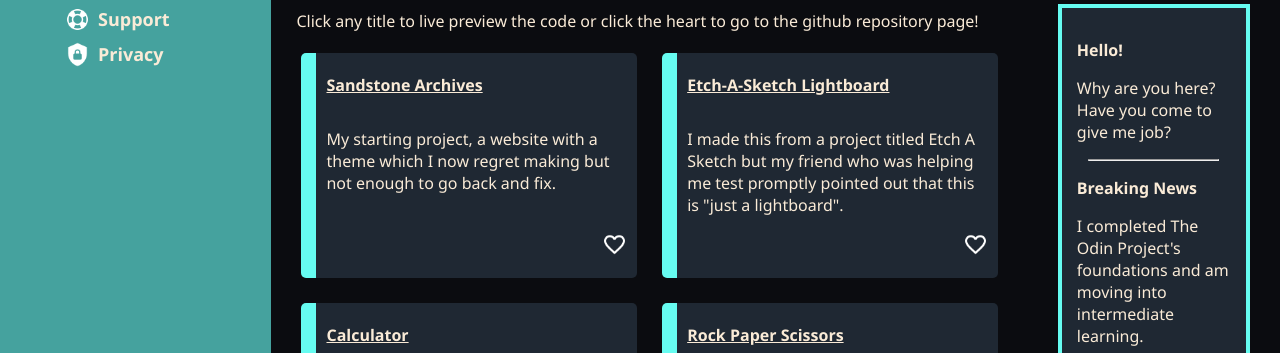
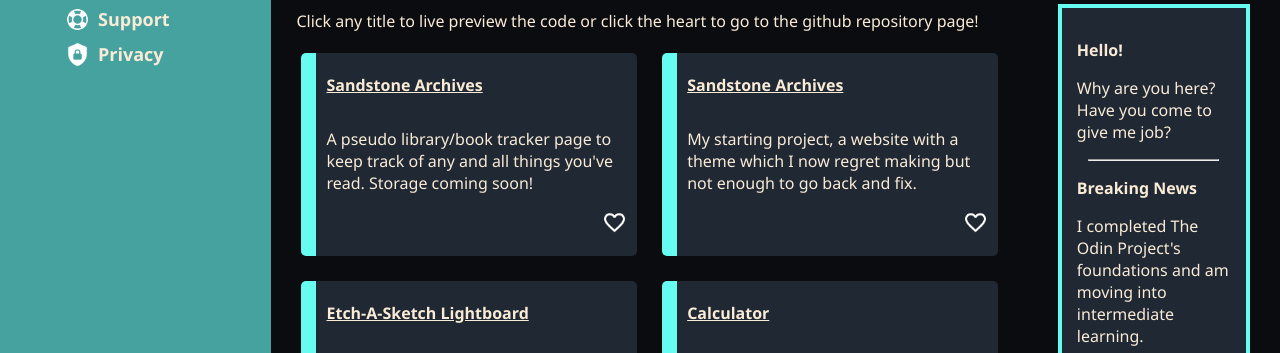
Before and after one commit to SSandstone/top-dashboard, a plain HTML site: page index.html in a window 1280 px wide. Shown: the part 389-742 px from the top of the page. Drawn offline with Linux system fonts and the light colour scheme.

Commit message:
Add Library Repo

```diff
--- a/index.html
+++ b/index.html
@@ -55,6 +55,13 @@
          <h1>Projects</h1>
          <p>Click any title to live preview the code or click the heart to go to the github repository page!</p>
          <div class='projects'>
+             <div class="card">
+                    <h3 class="card-title"><a href="https://ssandstone.github.io/sandstone-library/" target="_blank" rel="noopener noreferrer">Sandstone Archives</a> </h3>
+                    <p class="card-text">A pseudo library/book tracker page to keep track of any and all things you've read. Storage coming soon!</p>
+                    <ul class="card-links">
+                        <li><a href="https://github.com/SSandstone/sandstone-library" target="_blank" rel="noopener noreferrer"><img src="./imgs/icons/heart-outline.png" alt="favorite project"></a></li>
+                    </ul>
+                </div>
                 <div class="card">
                     <h3 class="card-title"><a href="https://ssandstone.github.io/Sandstone-Archives/" target="_blank" rel="noopener noreferrer">Sandstone Archives</a> </h3>
                     <p class="card-text">My starting project, a website with a theme which I now regret making but not enough to go back and fix.</p>
```
